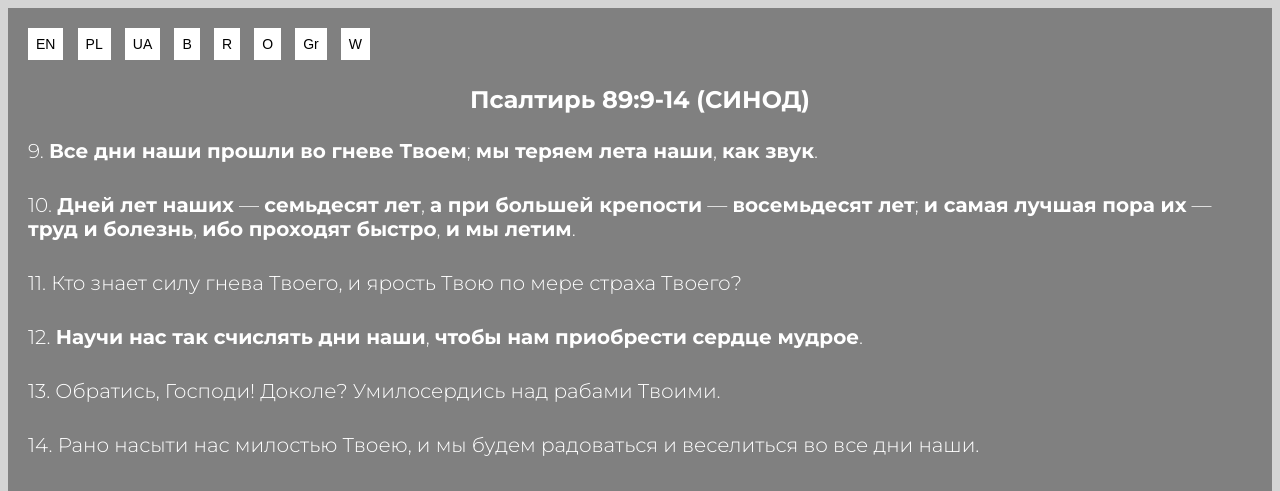
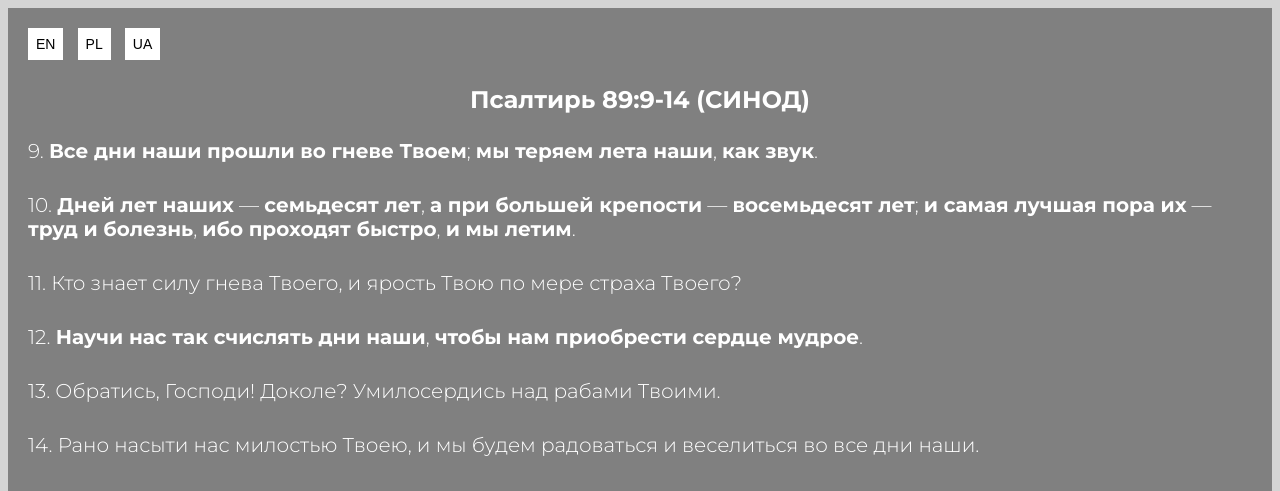
Before and after one commit to j-fullstack-d/Bible-Verses-grey--RU, a plain HTML site: page index.html in a window 1280 px wide. Shown: the top 491 px of the page. Drawn offline with Linux system fonts and the light colour scheme.

Commit message:
Deleted links to another projects

```diff
--- a/index.html
+++ b/index.html
@@ -16,11 +16,6 @@
       <button class="section__button"><a class="section__button--link" href="https://mr-front-end-dev.github.io/Bible-Verses-grey--EN/">EN</a></button>
       <button class="section__button"><a class="section__button--link" href="https://mr-front-end-dev.github.io/Bible-Verses-grey--PL/">PL</a></button>
       <button class="section__button"><a class="section__button--link" href="https://mr-front-end-dev.github.io/Bible-Verses-grey--UA/">UA</a></button>
-      <button class="section__button"><a class="section__button--link" href="https://mr-front-end-dev.github.io/Bible-Verses-b--RU/">B</a></button>
-      <button class="section__button"><a class="section__button--link" href="https://mr-front-end-dev.github.io/Bible-Verses-r--RU/">R</a></button>
-      <button class="section__button"><a class="section__button--link" href="https://mr-front-end-dev.github.io/Bible-Verses-o--RU/">O</a></button>
-      <button class="section__button"><a class="section__button--link" href="https://mr-front-end-dev.github.io/Bible-Verses-g--RU/">Gr</a></button>
-      <button class="section__button"><a class="section__button--link" href="https://mr-front-end-dev.github.io/Bible-Verses-w--RU/">W</a></button>
       <h1 class="section--h1">Псалтирь 89:9-14 (СИНОД)</h1>
       <p class="section--paragraph">9. <span class="section--bold">Все дни наши прошли во гневе Твоем</span>; <span class="section--bold">мы теряем лета наши</span>, <span class="section--bold">как звук</span>.</p>
       <p class="section--paragraph">10. <span class="section--bold">Дней лет наших</span> — <span class="section--bold">семьдесят лет</span>, <span class="section--bold">а при большей крепости</span> — <span class="section--bold">восемьдесят лет</span>; <span class="section--bold">и самая лучшая пора их</span> — <span class="section--bold">труд и болезнь</span>, <span class="section--bold">ибо проходят быстро</span>, <span class="section--bold">и мы летим</span>.</p>
```
